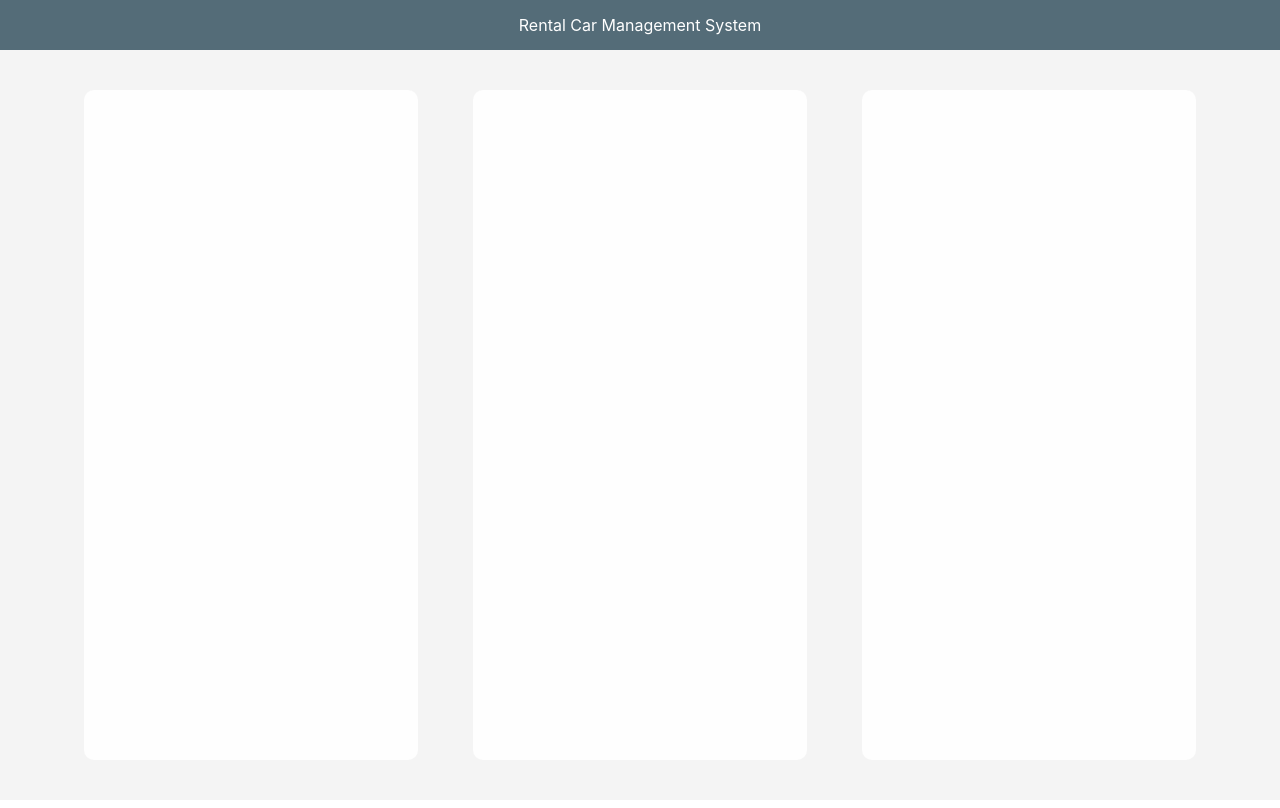
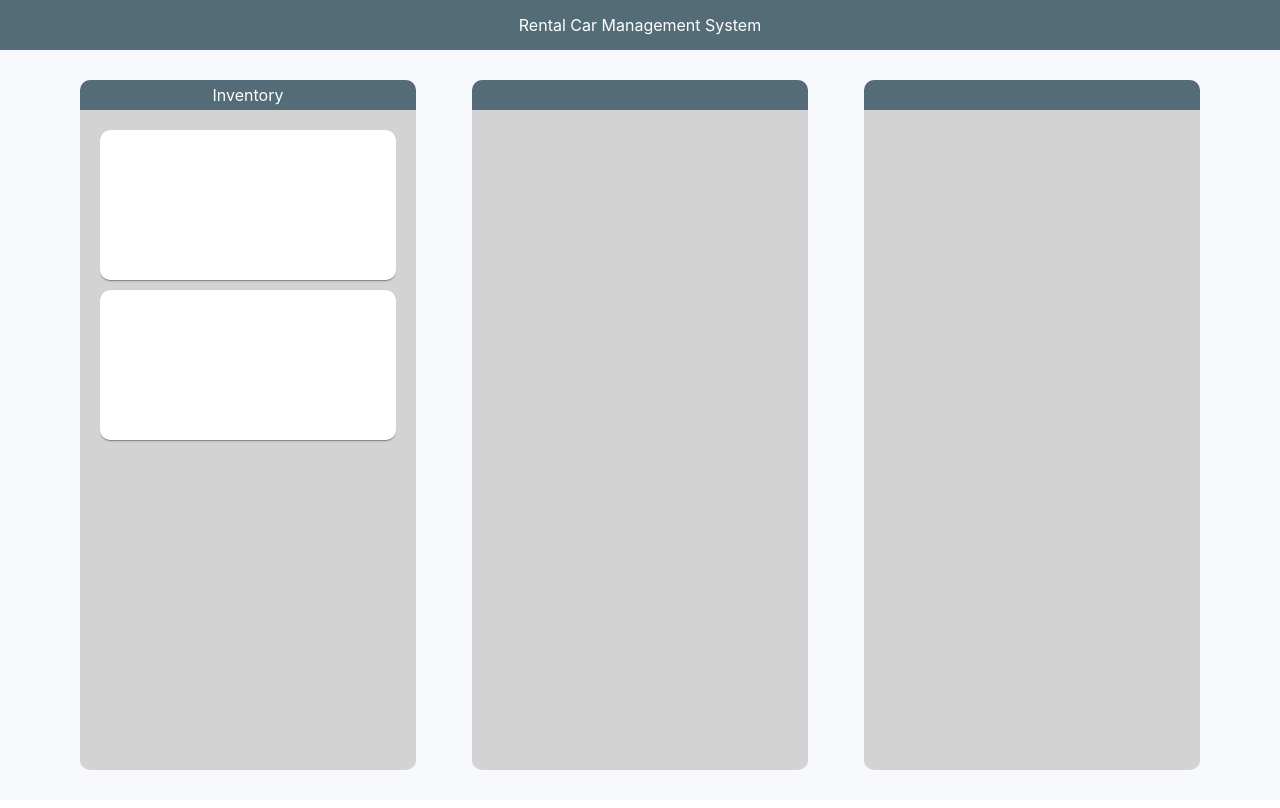
Before and after one commit to MatteoPassalent/rental-management-system, a React (Create React App) app in the folder app/: page / in a window 1280 px wide. Shown: the top 808 px of the page. Built offline with nearby package versions, Linux system fonts and the light colour scheme; the HTML template or start-up script is replaced by a standard one.

Commit message:
Add group list ui

```diff
--- /dev/null
+++ b/app/src/carItem.jsx
@@ -0,0 +1,10 @@
+import { Card } from '@mui/material';
+const CarItem = () => {
+    return (
+        <Card sx={{marginBottom: "10px", height: "150px", borderRadius: "10px"}}>
+
+        </Card>
+    )
+}
+
+export default CarItem;
--- /dev/null
+++ b/app/src/carList.jsx
@@ -0,0 +1,13 @@
+import CarItem from "./carItem";
+const CarList = () => {
+    return (
+        <ul style={{width:"100%", padding:"0", margin:"0", overflowY:"auto"}}>
+            <CarItem />
+            <CarItem />
+
+        </ul>
+    )
+}
+
+
+export default CarList;
--- /dev/null
+++ b/app/src/inventory.jsx
@@ -0,0 +1,12 @@
+import StatusBox from './layout/statusBox';
+import CarList from './carList';
+
+const Inventory = () => {
+    return (
+        <StatusBox name="Inventory">
+            <CarList />
+        </StatusBox>
+    )
+}
+
+export default Inventory;
--- a/app/src/layout/headerBar.jsx
+++ b/app/src/layout/headerBar.jsx
@@ -19,3 +19,7 @@ const HeaderBar = () => {
 export default HeaderBar;
 
 // darker blue: 394B55
+
+// light grey: #F4F4F4
+// lighter blue: B4C1CC
+// // medium blue: 546C78
--- a/app/src/layout/layout.jsx
+++ b/app/src/layout/layout.jsx
@@ -1,5 +1,6 @@
 import { Container } from '@mui/material';
 import StatusBox  from './statusBox';
+import Inventory from '../inventory';
 import HeaderBar from './headerBar';
 
 const Layout = () => {
@@ -8,23 +9,26 @@ const Layout = () => {
             <HeaderBar />
             <Container
               maxWidth="xl"
+              disableGutters
               sx={{
                   height: 'calc(100vh - 50px)',
                   width: '100vw',
-                  backgroundColor: '#F4F4F4',
+                  backgroundColor: '#F6F8FC',
                   display: 'flex',
                   alignItems: 'center',
-                  padding: 5,
-              }}
+                  margin: 0,
+                  boxSizing: 'border-box',
+                }}
           >
               <div style={{display: "flex",
                           justifyContent: "space-between",
-                          padding: "60px",
+                          padding: "30px 80px 30px 80px",
                           width: "100%",
                           height: "100%",
+                          boxSizing: "border-box",
                           }}
               >
-                  <StatusBox />
+                  <Inventory />
                   <StatusBox />
                   <StatusBox />
               </div>
--- a/app/src/layout/statusBox.jsx
+++ b/app/src/layout/statusBox.jsx
@@ -1,17 +1,33 @@
-import { Box } from '@mui/material';
+import { Box, AppBar } from '@mui/material';
 
-const StatusBox = () => {
+const StatusBox = (props) => {
     return (
+        <div style={{height:"100%", width:"30%", display:'flex', flexDirection:'column'}}>
+        <AppBar position="static" sx={{
+            backgroundColor: "#546C78",
+            height: "30px",
+            display: "flex",
+            alignItems: "center",
+            justifyContent: "center",
+            borderTopLeftRadius: '10px',
+            borderTopRightRadius: '10px',
+            boxShadow: 'none',
+          }}>
+            {props.name}
+        </AppBar>
         <Box sx= {{
             height: '100%',
-            width: '30%',
             display: 'flex',
             justifyContent: 'center',
-            alignItems: 'center',
-            backgroundColor: '#FEFEFE',
-            borderRadius: '10px',
+            backgroundColor: 'lightgrey',
+            borderBottomLeftRadius: '10px',
+            borderBottomRightRadius: '10px',
+            padding: '20px',
+            boxSizing: 'border-box',
             }}>
+            {props.children}
         </Box>
+        </div>
     )
 }
 
```
Also changed, not shown: 1 other file (tests, documents, lock files or other folders).
